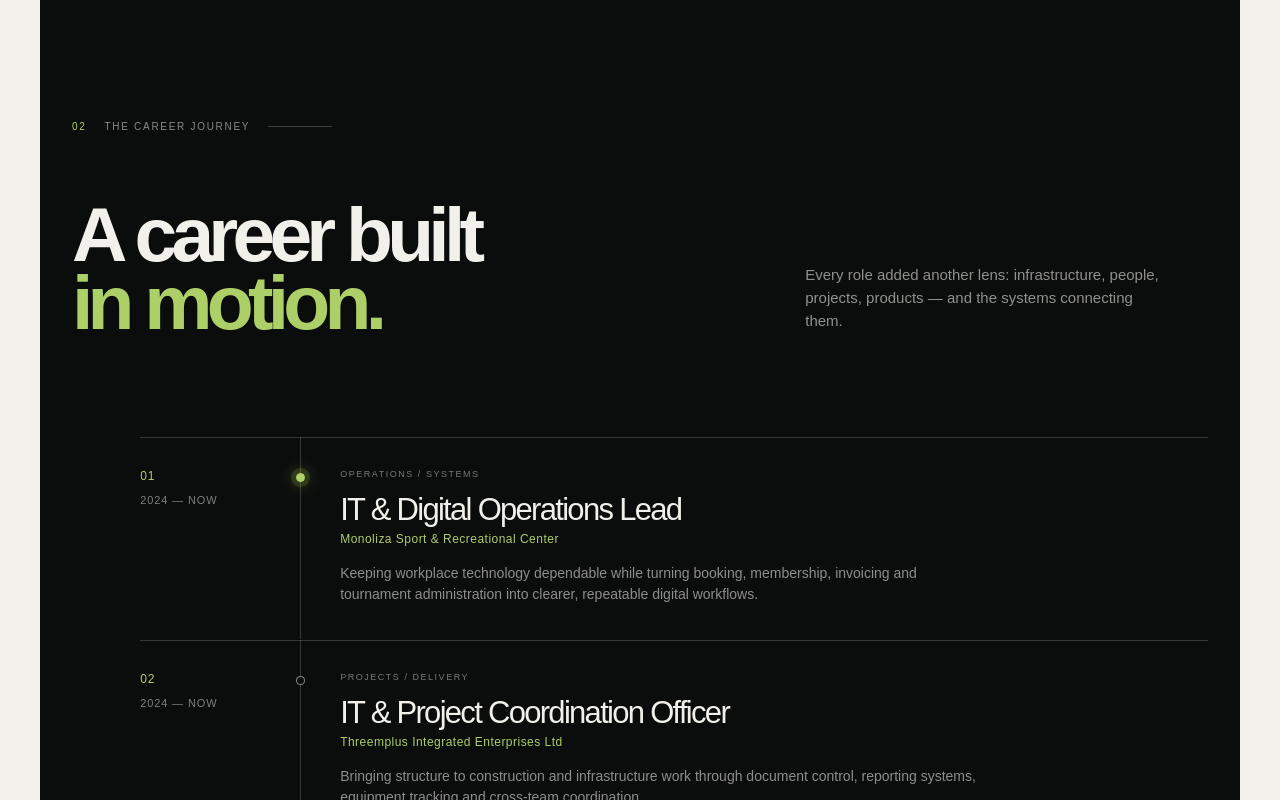
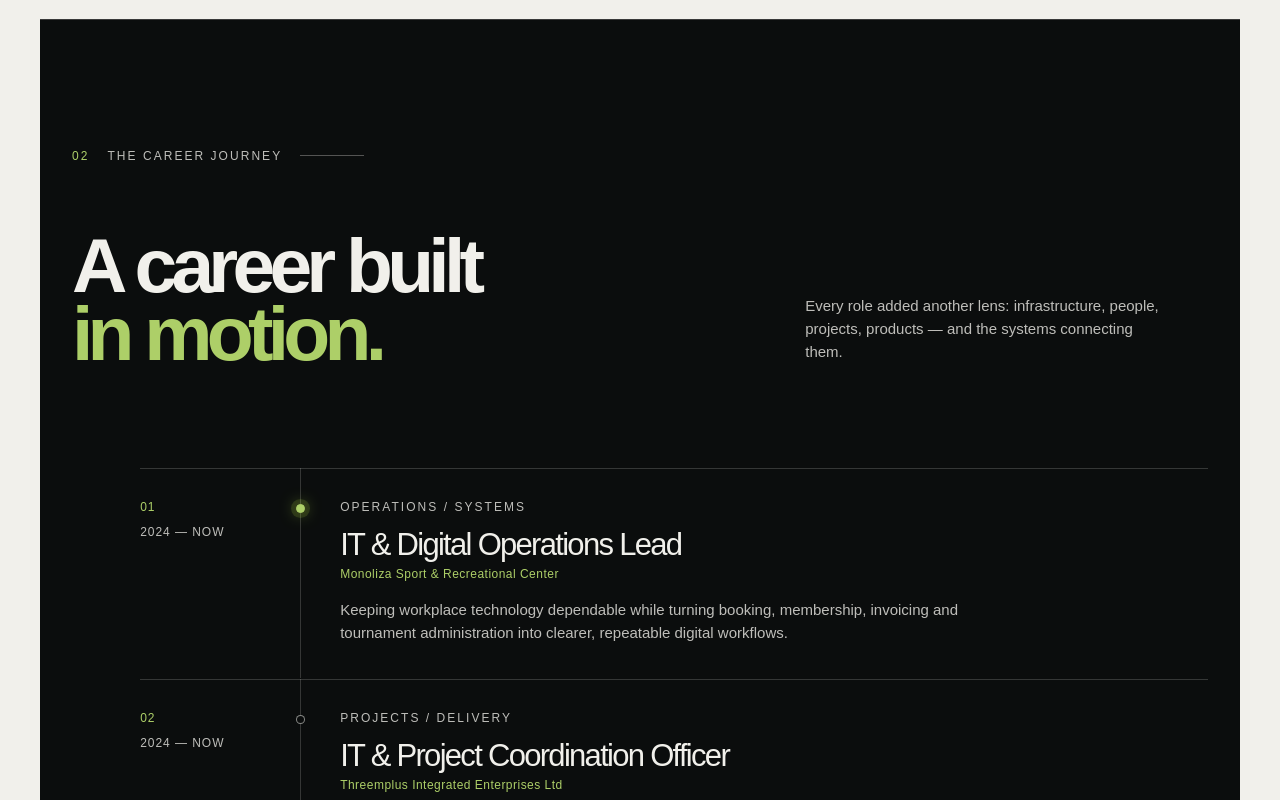
Before and after one commit to petersonfalsh/peterfalase_website, a Next.js app: page / in a window 1280 px wide. Shown: the part 1760-2560 px from the top of the page. Built offline with nearby package versions, Linux system fonts and the light colour scheme.

Commit message:
style: improve text readability and constrast

```diff
--- a/app/globals.css
+++ b/app/globals.css
@@ -302,3 +302,24 @@ h2 span { color: var(--orange); }
   .ticker-track { animation: none; }
   *, *::before, *::after { transition-duration: .01ms !important; }
 }
+
+/* Readable supporting text across desktop and mobile. */
+.nav-links, .header-contact, .eyebrow, .section-kicker, .tag,
+.signal-label, .signal-company, .scroll-cue, .ticker-track,
+.about-foot, .stat > span, .timeline-meta, .timeline-number,
+.timeline-content .company, .card-number, .twin-status,
+.twin-meta span, .twin-meta strong, .twin-chat-header div:nth-child(2) span,
+.twin-live, .message-label, .twin-prompts button, .twin-note,
+.visual-label, .project-copy > span, .contact-details, .site-footer,
+.portrait-top, .portrait-bottom, .button { font-size: 12px; }
+.capability-card p, .timeline-content > p:last-child, .project-copy p,
+.twin-message p { font-size: 15px; line-height: 1.55; }
+.twin-form textarea { font-size: 16px; }
+.nav-links, .eyebrow, .hero-intro, .portrait-top, .portrait-bottom,
+.scroll-cue, .section-kicker.light, .journey-intro > p,
+.portfolio-top > p, .timeline-meta, .tag, .timeline-content > p:last-child,
+.twin-description, .twin-meta span, .project-copy p { color: rgba(241,240,235,.78); }
+.section-kicker, .about-foot, .stat > span, .card-number { color: #5c605c; }
+.twin-chat-header div:nth-child(2) span, .message-label, .twin-note { color: #555a53; }
+.twin-form textarea::placeholder { color: #62675f; }
+.capability-card p { color: #505450; }
```
